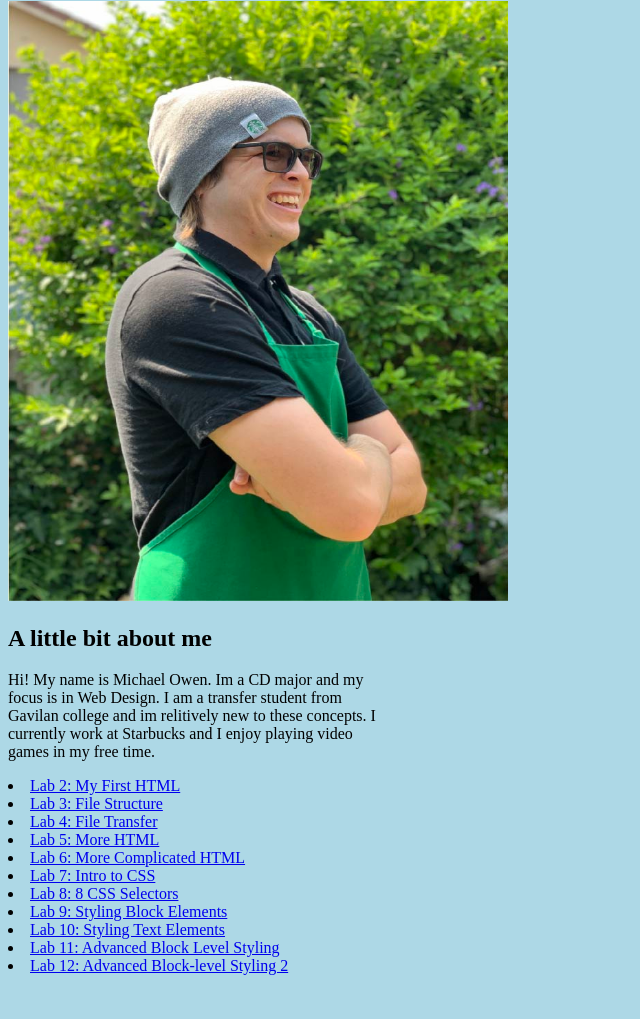
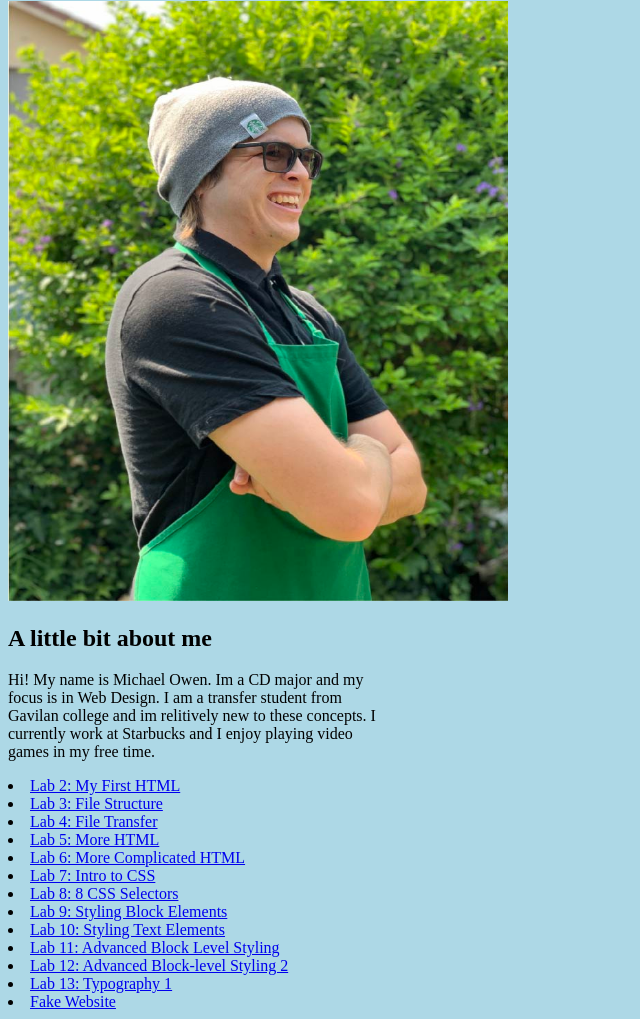
Before and after one commit to Mowen27/cst251, a plain HTML site: page homepage.html in a window 1280 px wide. Shown: the part 100-1119 px from the top of the page, without its empty margins (0-640 px from the left). Before the commit the page ends 1083 px from the top, so only its background shows below. Drawn offline with Linux system fonts and the light colour scheme; a web font is replaced by a local one.

Commit message:
Update homepage.html

```diff
--- a/homepage.html
+++ b/homepage.html
@@ -28,6 +28,9 @@
 	<li><a href="lab10/index.html">Lab 10: Styling Text Elements<a></li>
 	<li><a href="lab11/index.html">Lab 11: Advanced Block Level Styling<a></li>
 	<li><a href="lab12/index.html">Lab 12: Advanced Block-level Styling 2<a></li>
+	<li><a href="lab13/index.html">Lab 13: Typography 1<a></li>
+	<li><a href="lab13/fake.html">Fake Website<a></li>
+
 </main>
 </body>
 </html>
```
